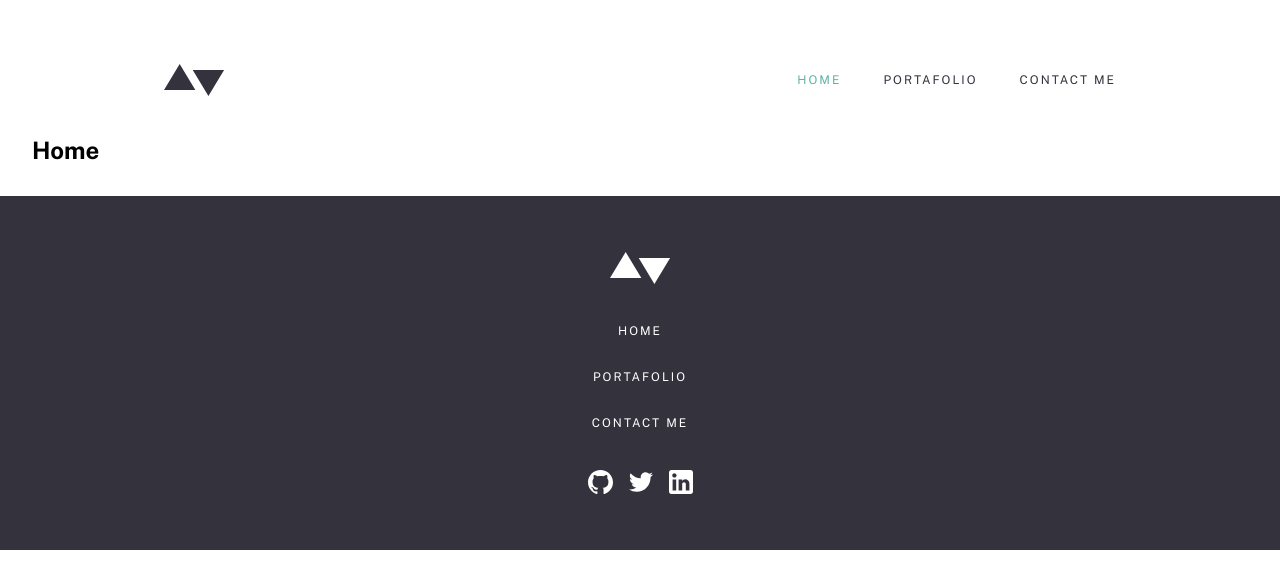
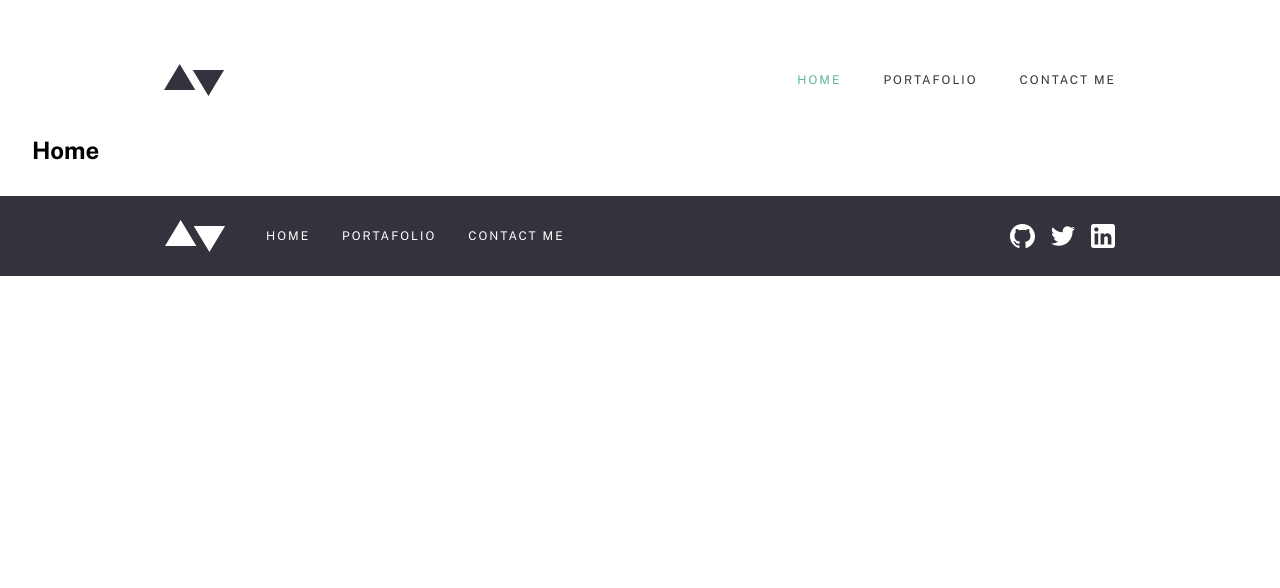
Before and after one commit to caarlosdamian/minimalist-portfolio-website, a React (Vite) app: page / in a window 1280 px wide. Shown: the top 588 px of the page. Built offline with nearby package versions, Linux system fonts and the light colour scheme; a web font is replaced by a local one.

Commit message:
feat(components): added footer component

```diff
--- a/src/common/index.scss
+++ b/src/common/index.scss
@@ -3,6 +3,7 @@ $secondary-color: #fafafa;
 $dark-blue: #203a4c;
 $dark-blue-grayish: #33323d;
 $light-gray: #d7d7d7;
+$white: #fff;
 $red: #f43030;
 $font-family-ibarra: 'Ibarra Real Nova', serif;
 $font-family-public: 'Public Sans', sans-serif;
--- a/src/components/footer/Footer.module.scss
+++ b/src/components/footer/Footer.module.scss
@@ -1,11 +1,13 @@
+@import '/src/common/index.scss';
+
 .container {
   display: flex;
   align-items: center;
   justify-content: center;
-  background: #33323d;
+  background: $dark-blue-grayish;
 
   .content {
-    width: 375px;
+    width: 100vw;
     height: 354px;
     display: flex;
     align-items: center;
@@ -13,14 +15,29 @@
     gap: 40px;
     padding: 56px 134px;
 
+    @include for-size(tablet-portrait-up) {
+      flex-direction: row;
+      padding: 24px 40px;
+      justify-content: space-between;
+      height: 80px;
+    }
+
+    @include for-size(desktop-up) {
+      padding: 24px 165px;
+    }
+
     .navLinks {
       display: flex;
       align-items: center;
       flex-direction: column;
       gap: 32px;
+      @include for-size(tablet-portrait-up) {
+        flex-direction: row;
+        flex: 2;
+      }
 
       a {
-        color: #fff;
+        color: $white;
         text-align: center;
         font-size: 12px;
         font-weight: 400;
--- a/src/components/footer/Footer.tsx
+++ b/src/components/footer/Footer.tsx
@@ -5,11 +5,13 @@ import { logoLight } from '../../assets';
 import { socialIcons } from '../../utils/info';
 
 export const Footer = () => {
+
   const links = navItems.map(({ id, label, path }) => (
     <NavLink to={path} key={id}>
       {label}
     </NavLink>
   ));
+
   const socials = socialIcons.map(({ id, icon }) => (
     <img src={icon} alt={id} key={id} />
   ));
--- a/src/components/menu/Menu.module.scss
+++ b/src/components/menu/Menu.module.scss
@@ -1,5 +1,7 @@
+@import '/src/common/index.scss';
+
 .container {
-  background: #33323d;
+  background: $dark-blue-grayish;
   width: 223px;
   height: 186px;
   padding: 40px 62px;
@@ -11,14 +13,13 @@
   gap: 32px;
   align-items: center;
   justify-content: center;
-  transition: all 3s ease-in-out ;
+  transition: all 3s ease-in-out;
 
   a {
-    color: #fff;
+    color: $white;
     text-align: center;
-    font-family: Public Sans;
+    font-family: $font-family-public;
     font-size: 12px;
-    font-style: normal;
     font-weight: 400;
     line-height: normal;
     letter-spacing: 2px;
```
